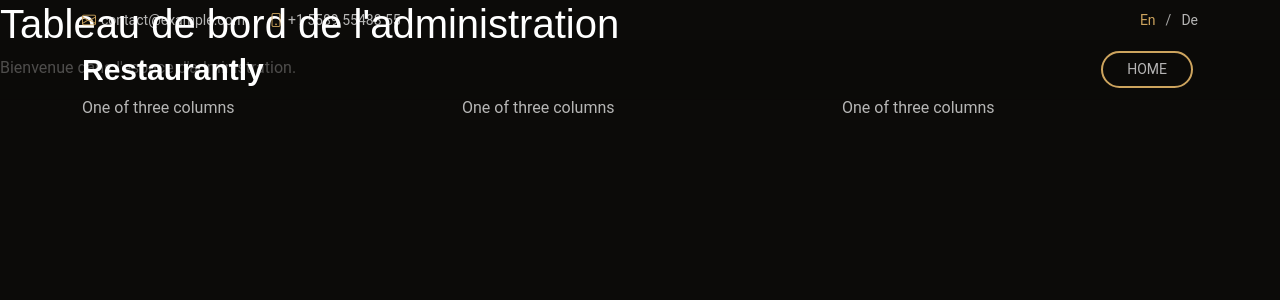
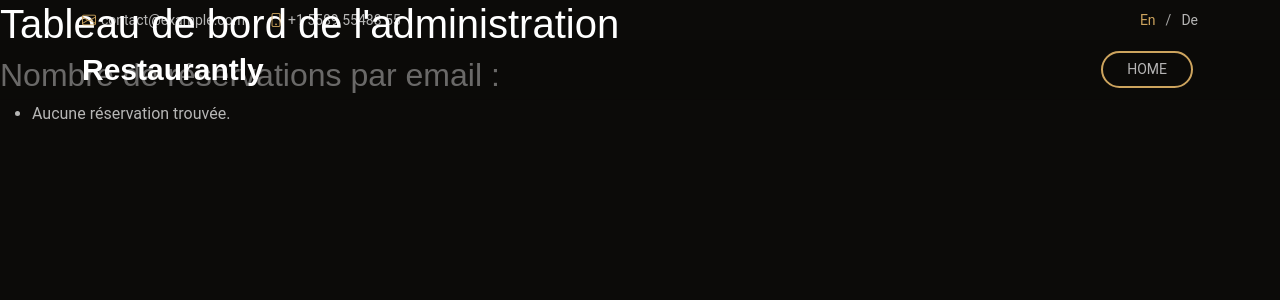
Before and after one commit to Ahmed191223/events, a Symfony app: template templates/admin/dashboard.html.twig in a window 1280 px wide. Shown: the top 300 px of the page. Run offline with Twig, Linux system fonts and the light colour scheme; the template is opened without the code that fills it, so the values that code supplies are empty; some libraries are stand-ins or nearby versions.

Commit message:
before pull

```diff
--- a/templates/admin/dashboard.html.twig
+++ b/templates/admin/dashboard.html.twig
@@ -3,22 +3,17 @@
 {% block title %}Tableau de bord Admin{% endblock %}
 
 {% block body %}
-<h1>Tableau de bord de l'administration</h1>
+    <h1>Tableau de bord de l'administration</h1>
 
-<p>Bienvenue dans l'espace d'administration.</p>
+    <h2>Nombre de réservations par email :</h2>
 
-{# Vous pouvez ajouter ici des statistiques, des graphiques, etc. #}
-<div class="container">
-    <div class="row">
-        <div class="col-sm">
-            One of three columns
-        </div>
-        <div class="col-sm">
-            One of three columns
-        </div>
-        <div class="col-sm">
-            One of three columns
-        </div>
-    </div>
-</div>
+    <ul>
+        {% for item in bookingsByEmail %}
+            <li>Email : {{ item.email }}, Nombre de réservations : {{ item.bookingCount }}</li>
+        {% else %}
+            <li>Aucune réservation trouvée.</li>
+        {% endfor %}
+    </ul>
+
+    {# ... le reste du contenu du tableau de bord ... #}
 {% endblock %}
```
Also changed, not shown: src/Controller/AdminController.php (+7 -2 lines), src/Repository/BookingRepository.php (+9 -0 lines).
